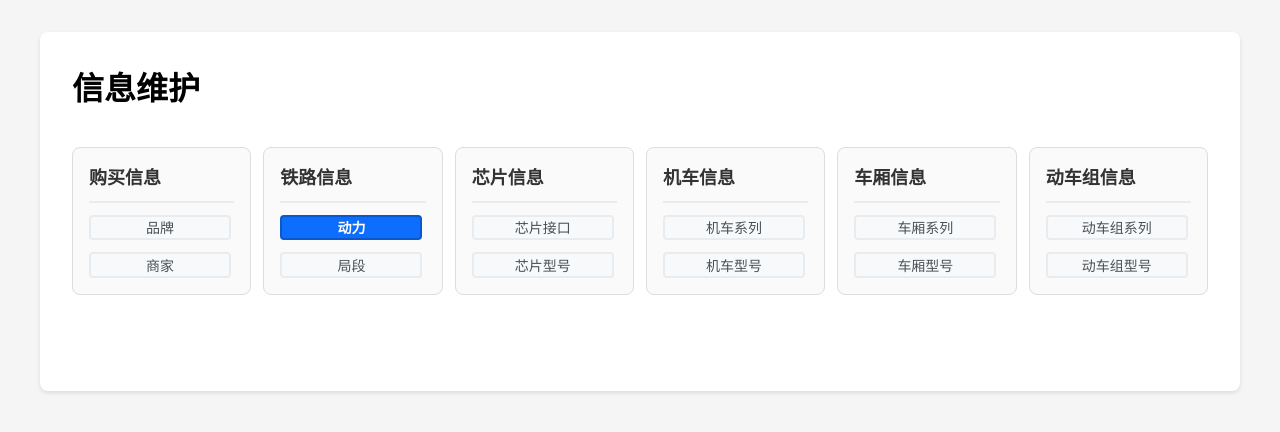
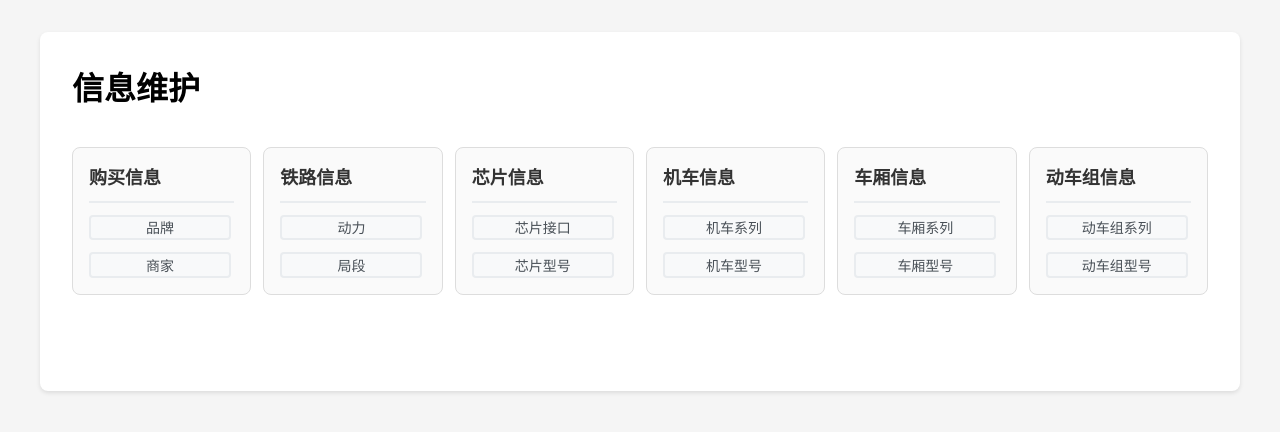
Before and after one commit to plinux/TrainModelManager, a Flask app: page /options in a window 1280 px wide. Shown: the part 58-490 px from the top of the page. Run offline with Flask 3, Linux system fonts and the light colour scheme.

Commit message:
[Style] Remove default tab selection on info maintenance page
- Remove 'active' class from power_types tab button
- Add display:none to power_types content div
- Page now loads without any tab pre-selected

Co-Authored-By: Claude Opus 4.6 <noreply@anthropic.com>

```diff
--- a/templates/options.html
+++ b/templates/options.html
@@ -21,7 +21,7 @@
   <div class="option-group">
     <h3>铁路信息</h3>
     <div class="tab-group">
-      <button onclick="showTab('power_types')" class="tab-btn active">动力</button>
+      <button onclick="showTab('power_types')" class="tab-btn">动力</button>
       <button onclick="showTab('depots')" class="tab-btn">局段</button>
     </div>
   </div>
@@ -65,7 +65,7 @@
 
 <div class="tabs-container">
 
-<div id="power_types" class="tab-content">
+<div id="power_types" class="tab-content" style="display:none;">
   <h2>动力</h2>
   <form method="POST" class="inline-form">
     <input type="text" name="name" placeholder="新增动力" required>
```
